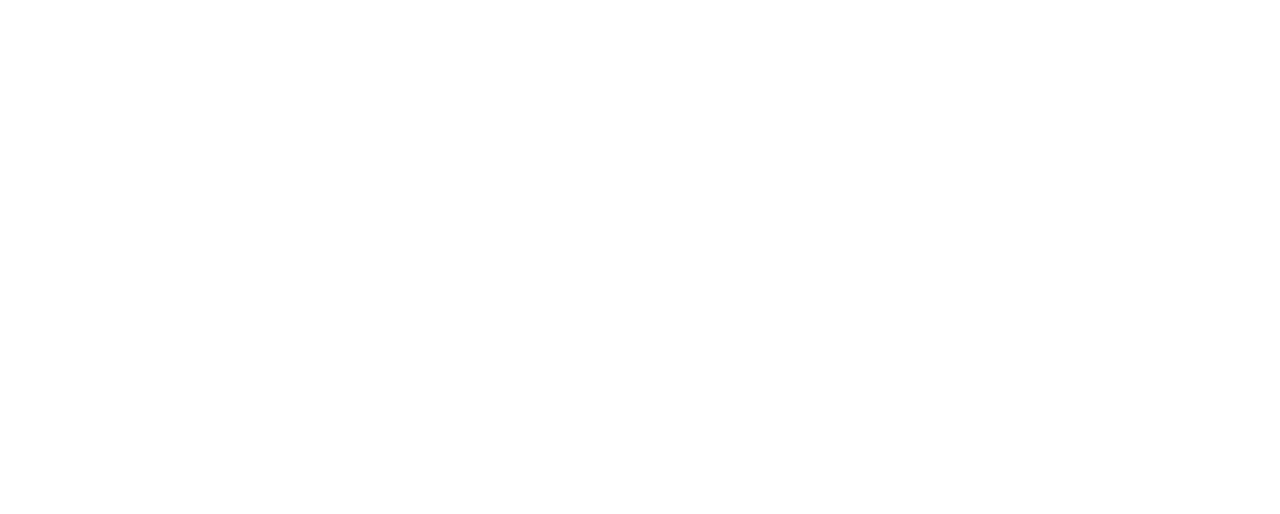
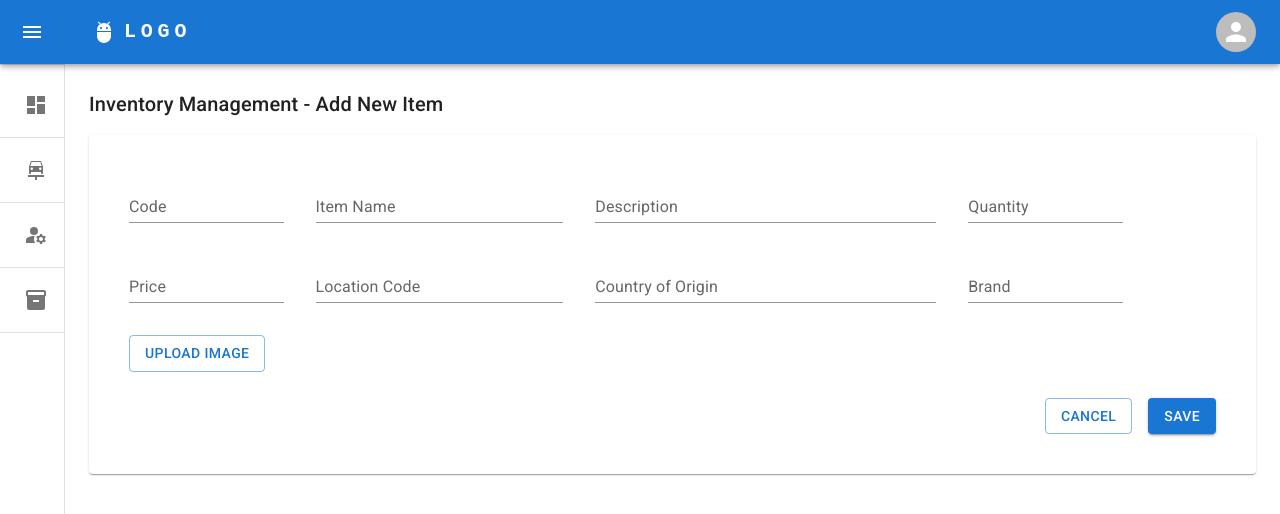
Before and after one commit to Sacheerc/Tech-Net-Auto-World-Front-End, a React (Create React App) app: page /vehiclemanagement/add in a window 1280 px wide. Before the commit this address had no page. Shown: the top 514 px of the page. Built offline with nearby package versions, Linux system fonts and the light colour scheme.

Commit message:
Add Inventory item form implementation

```diff
--- /dev/null
+++ b/src/pages/inventoryManagement/InventoryItemForm.tsx
@@ -0,0 +1,265 @@
+import {
+  Grid,
+  Typography,
+  Button,
+  TextField,
+  Paper,
+  Input,
+  Stack,
+} from '@mui/material';
+import React from 'react';
+import CustomDataGrid from '../../components/CustomDataGrid';
+
+const InventoryItemForm: React.FC = () => {
+  const [images, setImages] = React.useState<File[]>([]);
+  const [formData, setFormData] = React.useState({
+    id: '',
+    code: '',
+    itemName: '',
+    description: '',
+    quantity: '',
+    price: '',
+    locationCode: '',
+    countryOfOrigin: '',
+    brand: '',
+  });
+
+  const [formErrors, setFormErrors] = React.useState<Record<string, string>>(
+    {}
+  );
+
+  const handleInputChange = (e: React.ChangeEvent<HTMLInputElement>) => {
+    const { name, value } = e.target;
+    setFormData((prevData) => ({ ...prevData, [name]: value }));
+  };
+
+  const handleImageChange = (e: React.ChangeEvent<HTMLInputElement>) => {
+    const selectedFiles = e.target.files;
+
+    if (selectedFiles) {
+      const newImages: File[] = Array.from(selectedFiles);
+      setImages((prevImages) => [...prevImages, ...newImages]);
+    }
+  };
+
+  const handleRemoveImage = (index: number) => {
+    setImages((prevImages) => prevImages.filter((_, i) => i !== index));
+  };
+
+  const handleSave = () => {
+    // Validate form fields
+    const errors: Record<string, string> = {};
+
+    // Example: Check if a field is empty
+    if (!formData.itemName) {
+      errors.itemName = 'Item name is required';
+    }
+
+    // Set errors if any
+    setFormErrors(errors);
+
+    // If there are no errors, proceed with saving the data
+    if (Object.keys(errors).length === 0) {
+      // Add your save logic here
+      console.log('Form data:', formData);
+    }
+  };
+
+  const handleCancel = () => {
+    // Add your cancel logic here
+    console.log('Form canceled');
+  };
+
+  return (
+    <Grid container spacing={1}>
+      <Grid item container direction={'row'}>
+        <Typography variant='h6' gutterBottom>
+          Inventory Management - Add New Item
+        </Typography>
+      </Grid>
+      <Grid item style={{ width: '100%' }}>
+        <Paper style={{ width: '100%', padding: 40 }}>
+          <form>
+            <Grid container spacing={4}>
+              <Grid item xs={2}>
+                <TextField
+                  label='Code'
+                  name='code'
+                  value={formData.code}
+                  onChange={handleInputChange}
+                  fullWidth
+                  error={Boolean(formErrors.id)}
+                  helperText={formErrors.id}
+                  variant='standard'
+                />
+              </Grid>
+              <Grid item xs={3}>
+                <TextField
+                  label='Item Name'
+                  name='itemName'
+                  value={formData.itemName}
+                  onChange={handleInputChange}
+                  fullWidth
+                  error={Boolean(formErrors.itemName)}
+                  helperText={formErrors.itemName}
+                  variant='standard'
+                />
+              </Grid>
+              <Grid item xs={4}>
+                <TextField
+                  label='Description'
+                  name='description'
+                  value={formData.description}
+                  onChange={handleInputChange}
+                  fullWidth
+                  error={Boolean(formErrors.description)}
+                  helperText={formErrors.description}
+                  variant='standard'
+                />
+              </Grid>
+              <Grid item xs={2}>
+                <TextField
+                  label='Quantity'
+                  name='quantity'
+                  type='number'
+                  value={formData.quantity}
+                  onChange={handleInputChange}
+                  fullWidth
+                  error={Boolean(formErrors.quantity)}
+                  helperText={formErrors.quantity}
+                  variant='standard'
+                />
+              </Grid>
+              <Grid item xs={2}>
+                <TextField
+                  label='Price'
+                  name='price'
+                  type='number'
+                  value={formData.price}
+                  onChange={handleInputChange}
+                  fullWidth
+                  error={Boolean(formErrors.price)}
+                  helperText={formErrors.price}
+                  variant='standard'
+                />
+              </Grid>
+              <Grid item xs={3}>
+                <TextField
+                  label='Location Code'
+                  name='locationCode'
+                  value={formData.locationCode}
+                  onChange={handleInputChange}
+                  fullWidth
+                  error={Boolean(formErrors.locationCode)}
+                  helperText={formErrors.locationCode}
+                  variant='standard'
+                />
+              </Grid>
+              <Grid item xs={4}>
+                <TextField
+                  label='Country of Origin'
+                  name='countryOfOrigin'
+                  value={formData.countryOfOrigin}
+                  onChange={handleInputChange}
+                  fullWidth
+                  error={Boolean(formErrors.countryOfOrigin)}
+                  helperText={formErrors.countryOfOrigin}
+                  variant='standard'
+                />
+              </Grid>
+              <Grid item xs={2}>
+                <TextField
+                  label='Brand'
+                  name='brand'
+                  value={formData.brand}
+                  onChange={handleInputChange}
+                  fullWidth
+                  error={Boolean(formErrors.brand)}
+                  helperText={formErrors.brand}
+                  variant='standard'
+                />
+              </Grid>
+              <Grid item xs={12}>
+                <Stack direction='row' spacing={2}>
+                  <Grid item xs={2}>
+                    <label htmlFor='image-input'>
+                      <Button component='span' variant='outlined'>
+                        Upload Image
+                      </Button>
+                    </label>
+                    <input
+                      type='file'
+                      accept='image/*'
+                      multiple
+                      id='image-input'
+                      onChange={handleImageChange}
+                      style={{ display: 'none' }}
+                    />
+                  </Grid>
+                  {images.map((image, index) => (
+                    <Grid
+                      container
+                      item
+                      key={index}
+                      direction={'column'}
+                      width={100}
+                    >
+                      <Grid>
+                        <img
+                          src={URL.createObjectURL(image)}
+                          alt={`Preview ${index}`}
+                          width='100'
+                          height='100'
+                        />
+                      </Grid>
+                      <Grid>
+                        <Button
+                          variant='outlined'
+                          size='small'
+                          onClick={() => handleRemoveImage(index)}
+                          color='error'
+                        >
+                          Remove
+                        </Button>
+                      </Grid>
+                    </Grid>
+                  ))}
+                </Stack>
+              </Grid>
+              {/* Add a section for multiple images */}
+              {/* For multiple images, you might want to use a file input */}
+              {/* <Grid item xs={6}>
+                <input type='file' accept='image/*' multiple />
+              </Grid> */}
+            </Grid>
+
+            {/* Buttons for save and cancel */}
+            <Grid
+              container
+              justifyContent='flex-end'
+              spacing={2}
+              style={{ marginTop: 10 }}
+            >
+              <Grid item>
+                <Button variant='outlined' onClick={handleCancel}>
+                  Cancel
+                </Button>
+              </Grid>
+              <Grid item>
+                <Button
+                  variant='contained'
+                  color='primary'
+                  onClick={handleSave}
+                >
+                  Save
+                </Button>
+              </Grid>
+            </Grid>
+          </form>
+        </Paper>
+      </Grid>
+    </Grid>
+  );
+};
+
+export default InventoryItemForm;
--- a/src/pages/inventoryManagement/InventoryManagement.tsx
+++ b/src/pages/inventoryManagement/InventoryManagement.tsx
@@ -1,6 +1,10 @@
 import React from 'react';
 import CustomDataGrid from '../../components/CustomDataGrid';
 import { GridColDef } from '@mui/x-data-grid';
+import { Grid, Typography, Button } from '@mui/material';
+
+import AddIcon from '@mui/icons-material/Add';
+import { useNavigate } from 'react-router-dom';
 
 const columns: GridColDef[] = [
   { field: 'code', headerName: 'Code' },
@@ -89,12 +93,30 @@
 ];
 
 const InventoryManagement: React.FC = () => {
+  const navigate = useNavigate();
+
   return (
-    <>
-      <h1>Inventory</h1>
-      <br />
-      <CustomDataGrid columns={columns} data={data} />
-    </>
+    <Grid container xs={12} spacing={3} style={{ marginTop: 15 }}>
+      <Grid item container direction={'row'}>
+        <Grid xs={6}>
+          <Typography variant='h6' gutterBottom>
+            Inventory Management
+          </Typography>
+        </Grid>
+        <Grid xs={6} display={'flex'} justifyContent={'flex-end'}>
+          <Button
+            variant='outlined'
+            endIcon={<AddIcon />}
+            onClick={() => navigate('/vehiclemanagement/add')}
+          >
+            Add Item
+          </Button>
+        </Grid>
+      </Grid>
+      <Grid item style={{ width: '100%' }}>
+        <CustomDataGrid columns={columns} data={data} />
+      </Grid>
+    </Grid>
   );
 };
 
--- a/src/routes/MainRoutes.tsx
+++ b/src/routes/MainRoutes.tsx
@@ -1,5 +1,6 @@
 import MainLayout from '../layouts/MainLayout';
 import Dashboard from '../pages/dashboard/Dashboard';
+import InventoryItemForm from '../pages/inventoryManagement/InventoryItemForm';
 import InventoryManagement from '../pages/inventoryManagement/InventoryManagement';
 import UserManagement from '../pages/userManagement/UserManagement';
 import VehicleManagement from '../pages/vehicleManagement/VehicleManagement';
@@ -27,6 +28,10 @@
       path: '/vehiclemanagement',
       element: <VehicleManagement />,
     },
+    {
+      path: '/vehiclemanagement/add',
+      element: <InventoryItemForm />,
+    },
   ],
 };
 
```
